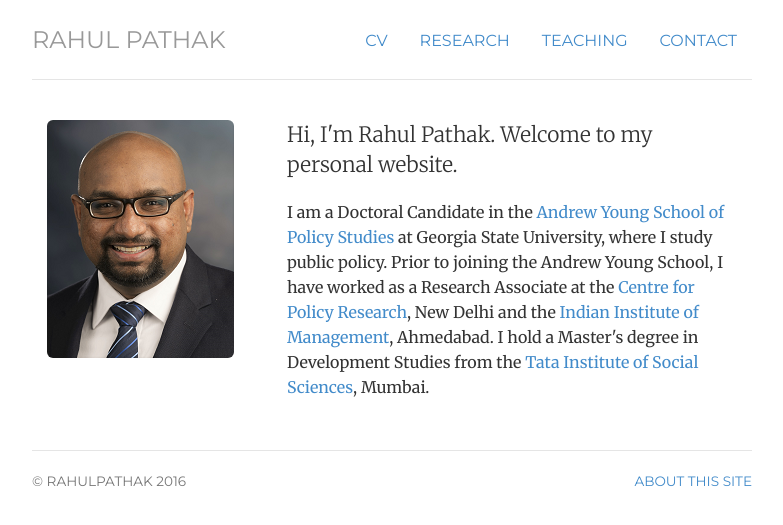
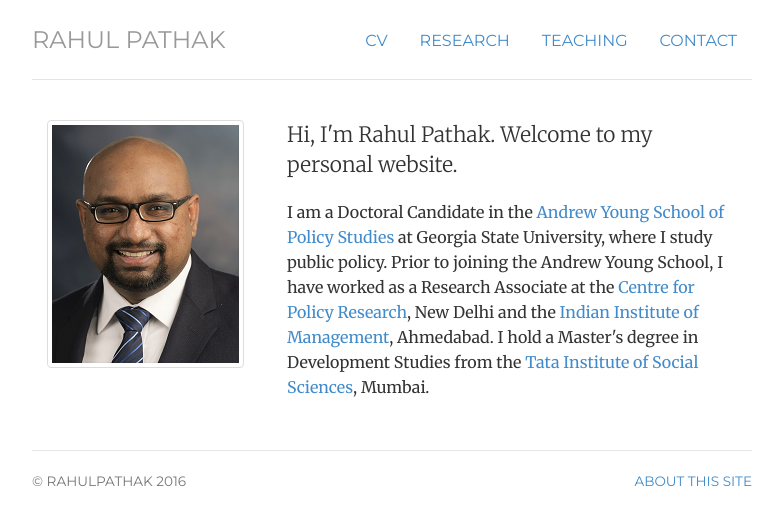
Before and after one commit to pathak-rahul/pathak-rahul.github.io, a Jekyll site: the page built from index.html, in a window 1280 px wide. Shown: the top 525 px of the page, without its empty margins (248-1031 px from the left). Built offline with Jekyll 4.4.1, drawn with Linux system fonts in a browser that asks for light colours.

Commit message:
Update index.html

```diff
--- a/index.html
+++ b/index.html
@@ -10,7 +10,7 @@
 <!-- <div class="jumbotron"> -->
 <div class="row marketing">
 	<div class="col-sm-4">
-	<img  class="img-rounded" alt="Rahul Pathak" src="img/rpathak.png">
+	<img  class="img-thumbnail" alt="Rahul Pathak" src="img/rpathak.png">
 	</div>
 	<div itemscope itemtype="http://data-vocabulary.org/Person" class="col-sm-8">
 
```
